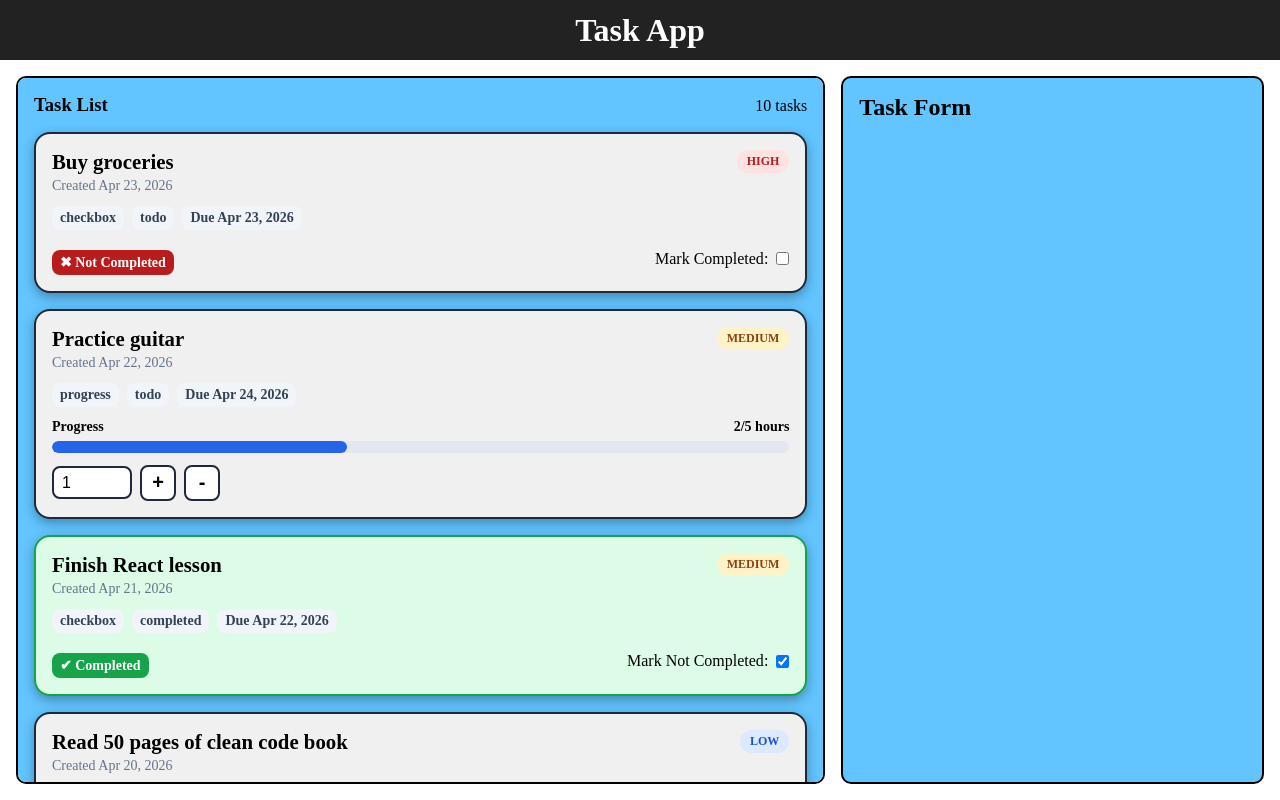
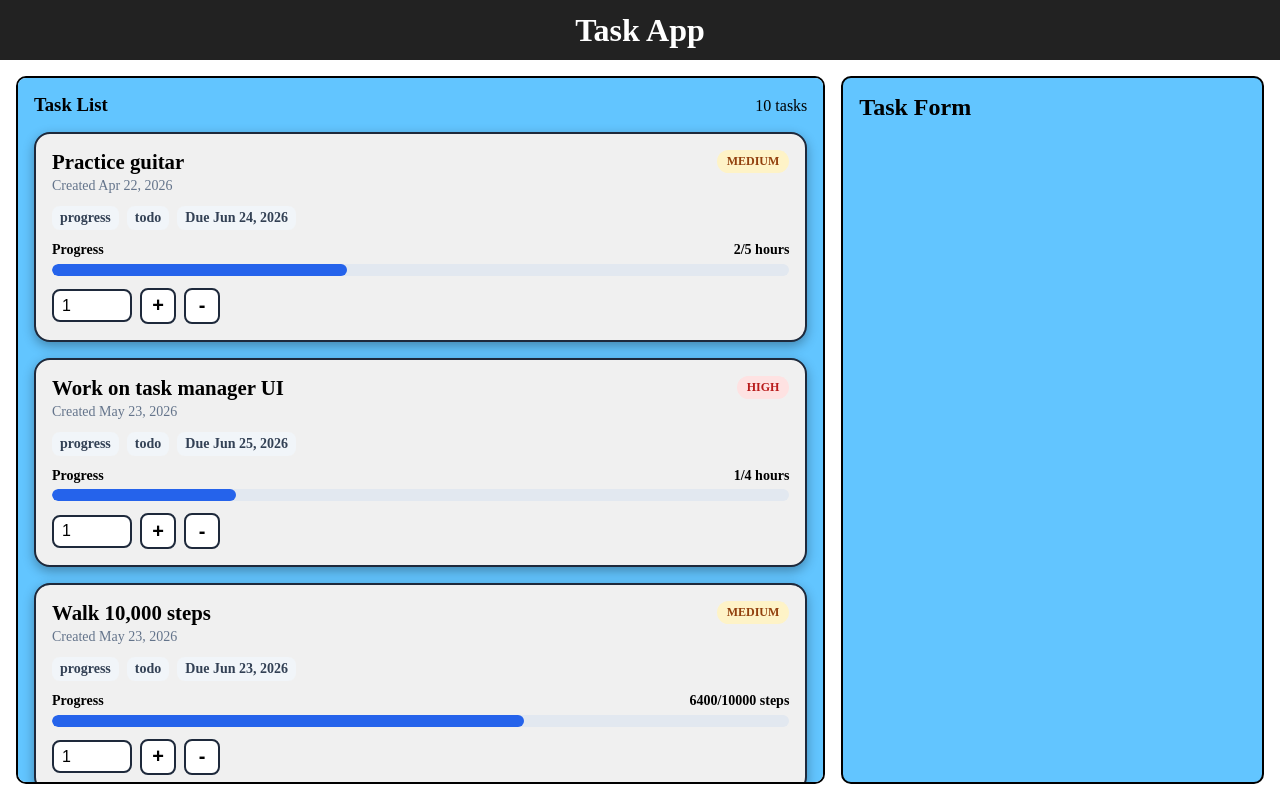
Before and after one commit to boettcherb/TaskManager, a React (Vite) app in the folder client/: page / in a window 1280 px wide. Built offline with nearby package versions, Linux system fonts and the light colour scheme.

Commit message:
Update mock tasks

```diff
--- a/client/src/data/mockTasks.ts
+++ b/client/src/data/mockTasks.ts
@@ -3,21 +3,12 @@ import type { Task } from '../types/Task';
 export const mockTasks: Task[] = [
   {
     id: '1',
-    title: 'Buy groceries',
-    type: 'checkbox',
-    status: 'todo',
-    priority: 'high',
-    createdAt: '2026-04-23T09:00:00',
-    dueDate: '2026-04-23T18:00:00',
-  },
-  {
-    id: '2',
     title: 'Practice guitar',
     type: 'progress',
     status: 'todo',
     priority: 'medium',
     createdAt: '2026-04-22T19:00:00',
-    dueDate: '2026-04-24T20:00:00',
+    dueDate: '2026-06-24T20:00:00',
     progress: {
       current: 2,
       target: 5,
@@ -25,7 +16,44 @@ export const mockTasks: Task[] = [
     },
   },
   {
+    id: '2',
+    title: 'Work on task manager UI',
+    type: 'progress',
+    status: 'todo',
+    priority: 'high',
+    createdAt: '2026-05-23T11:00:00',
+    dueDate: '2026-06-25T17:00:00',
+    progress: {
+      current: 1,
+      target: 4,
+      unit: 'hours',
+    },
+  },
+  {
     id: '3',
+    title: 'Walk 10,000 steps',
+    type: 'progress',
+    status: 'todo',
+    priority: 'medium',
+    createdAt: '2026-05-23T07:00:00',
+    dueDate: '2026-06-23T21:00:00',
+    progress: {
+      current: 6400,
+      target: 10000,
+      unit: 'steps',
+    },
+  },
+  {
+    id: '4',
+    title: 'Buy groceries',
+    type: 'checkbox',
+    status: 'todo',
+    priority: 'high',
+    createdAt: '2026-05-23T09:00:00',
+    dueDate: '2026-04-23T18:00:00',
+  },
+  {
+    id: '5',
     title: 'Finish React lesson',
     type: 'checkbox',
     status: 'completed',
@@ -34,7 +62,7 @@ export const mockTasks: Task[] = [
     dueDate: '2026-04-22T21:00:00',
   },
   {
-    id: '4',
+    id: '6',
     title: 'Read 50 pages of clean code book',
     type: 'progress',
     status: 'todo',
@@ -47,7 +75,7 @@ export const mockTasks: Task[] = [
     },
   },
   {
-    id: '5',
+    id: '7',
     title: 'Schedule dentist appointment',
     type: 'checkbox',
     status: 'todo',
@@ -55,40 +83,12 @@ export const mockTasks: Task[] = [
     createdAt: '2026-04-19T14:00:00',
   },
   {
-    id: '6',
-    title: 'Work on task manager UI',
-    type: 'progress',
-    status: 'todo',
-    priority: 'high',
-    createdAt: '2026-04-23T11:00:00',
-    dueDate: '2026-04-25T17:00:00',
-    progress: {
-      current: 1,
-      target: 4,
-      unit: 'hours',
-    },
-  },
-  {
-    id: '7',
+    id: '8',
     title: 'Do laundry',
     type: 'checkbox',
     status: 'completed',
     priority: 'low',
     createdAt: '2026-04-18T16:20:00',
-  },
-  {
-    id: '8',
-    title: 'Walk 10,000 steps',
-    type: 'progress',
-    status: 'todo',
-    priority: 'medium',
-    createdAt: '2026-04-23T07:00:00',
-    dueDate: '2026-04-23T21:00:00',
-    progress: {
-      current: 6400,
-      target: 10000,
-      unit: 'steps',
-    },
   },
   {
     id: '9',
```
